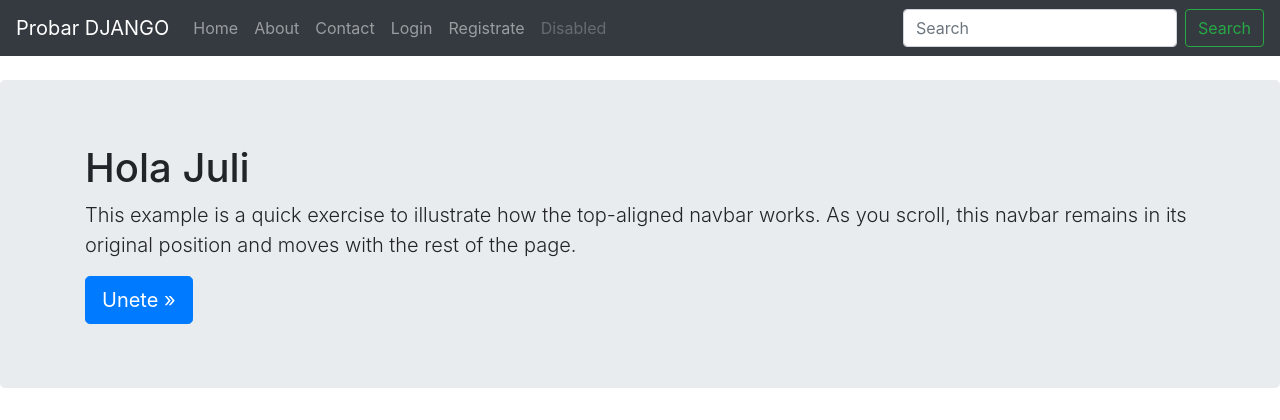
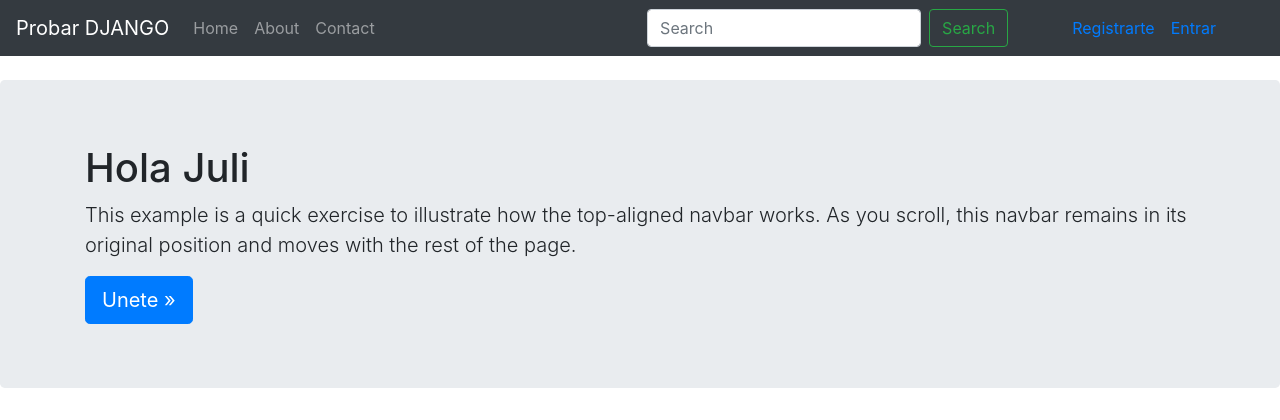
Before and after one commit to DarioZubaray/ProbarPythonDjango-1.10, a Django app: page / in a window 1280 px wide. Shown: the top 420 px of the page. Run offline with Django 3.2, Linux system fonts and the light colour scheme; some libraries are stand-ins or nearby versions.

Commit message:
agregando los enlaces de entrar y cerrar dependiendo del request.user.is_authenticated

```diff
--- a/src/templates/navbar.html
+++ b/src/templates/navbar.html
@@ -14,19 +14,18 @@
         <li class="nav-item"> <!-- ruta escrita a fuego -->
             <a class="nav-link" href="/contacto">Contact</a>
         </li>
-        <li class="nav-item">
-            <a class="nav-link" href="/accounts/login">Login</a>
-        </li>
-        <li class="nav-item">
-          <a class="nav-link" href="/accounts/register">Registrate</a>
-        </li>
-        <li class="nav-item">
-          <a class="nav-link disabled" href="#" tabindex="-1" aria-disabled="true">Disabled</a>
-        </li>
       </ul>
       <form class="form-inline mt-2 mt-md-0">
         <input class="form-control mr-sm-2" type="text" placeholder="Search" aria-label="Search">
         <button class="btn btn-outline-success my-2 my-sm-0" type="submit">Search</button>
       </form>
+      <ul class="nav navbar-nav navbar-right mx-5">
+          {% if request.user.is_authenticated %}
+          <li><a href="{% url 'auth_logout' %}">Salir</a></li>
+          {% else %}
+          <li><a class="mx-3" href="{% url 'registration_register' %}"> Registrarte </a></li>
+          <li><a href="{% url 'auth_login' %}"> Entrar </a></li>
+          {% endif %}
+        </ul>
     </div>
   </nav>
--- a/src/templates/registration/logout.html
+++ b/src/templates/registration/logout.html
@@ -2,5 +2,9 @@
 {% load i18n %}
 
 {% block content %}
-<p class="lead">{% trans "Sesión terminada." %}</p>
+<div class="row">
+    <div class="col-sm-6 offset-sm-3">
+        <p class="lead">{% trans "Sesión terminada." %}</p>
+    </div>
+</div>
 {% endblock %}
```
Also changed, not shown: src/db.sqlite3.
